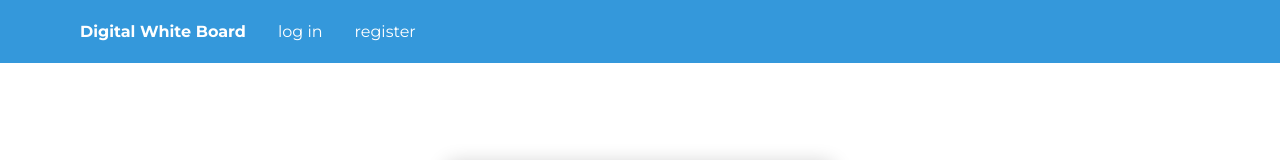
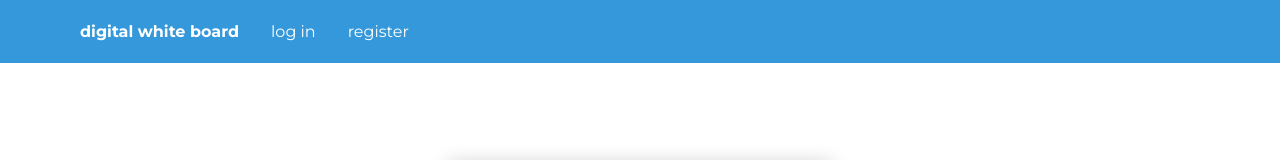
Before and after one commit to BixConcept/dwb, a React (Create React App) app in the folder frontend/: page /#/login in a window 1280 px wide. Shown: the top 160 px of the page. Built offline with nearby package versions, Linux system fonts and the light colour scheme.

Commit message:
actually really really fix redirection bug

```diff
--- a/frontend/src/components/App.js
+++ b/frontend/src/components/App.js
@@ -12,26 +12,26 @@ import GetStarted from "./getStarted/GetStarted";
 import { HashRouter as Router, Switch, Route } from "react-router-dom";
 
 // redux
-import { Provider } from "react-redux";
-import store from "../store";
+import { setAuthenticated } from "../actions/auth";
+import { connect } from "react-redux";
 
 // keksen
 import { CookiesProvider, withCookies } from "react-cookie";
 
 class App extends Component {
   componentDidMount() {
-    console.log(this.props.cookies.session);
-    let authenticated = this.props.cookies.get("session") !== undefined;
-    store.dispatch({
-      type: "SET_AUTHENTICATED",
-      payload: authenticated
-    });
+    this.props.setAuthenticated(this.props.cookies.get("session") !== undefined);
   }
+
+  componentWillReceiveProps(nextProps) {
+    this.props.setAuthenticated(nextProps.cookies.get("session") !== undefined);
+  }
+
+
 
   render() {
     return (
       <CookiesProvider>
-        <Provider store={store}>
         <Router>
           <Fragment>
             <Navbar />
@@ -44,10 +44,12 @@ class App extends Component {
             </Switch>
           </Fragment>
         </Router>
-        </Provider>
       </CookiesProvider>
     );
   }
 }
 
-export default withCookies(App);
+export default connect(
+  undefined,
+  { setAuthenticated }
+)(withCookies(App));
--- a/frontend/src/components/Navbar.js
+++ b/frontend/src/components/Navbar.js
@@ -21,7 +21,7 @@ class Navbar extends Component {
 
   handleLogout(e) {
     e.preventDefault();
-    console.log(this.props.cookies.remove("session"));
+    //console.log(this.props.cookies.remove("session"));
     this.props.logout();
   }
 
@@ -58,9 +58,9 @@ class Navbar extends Component {
         <nav className={"nav"}>
           <ul>
             <li>
-              <a className="nav-brand" href="/">
-                Digital White Board
-              </a>
+              <Link className="nav-brand" to="/">
+                digital white board
+              </Link>
             </li>
             {this.state.items.map(element => {
               if (element.type === "logout") {
--- a/frontend/src/index.js
+++ b/frontend/src/index.js
@@ -2,6 +2,13 @@ import React from "react";
 import ReactDOM from "react-dom";
 import App from "./components/App";
 import * as serviceWorker from "./serviceWorker";
+import store from "./store"
+import { Provider } from "react-redux";
 
-ReactDOM.render(<App />, document.getElementById("app"));
+ReactDOM.render(
+  <Provider store={store}>
+    <App />
+  </Provider>,
+  document.getElementById("app")
+);
 serviceWorker.register();
```
Lines whose indentation alone changed are shown as unchanged.
